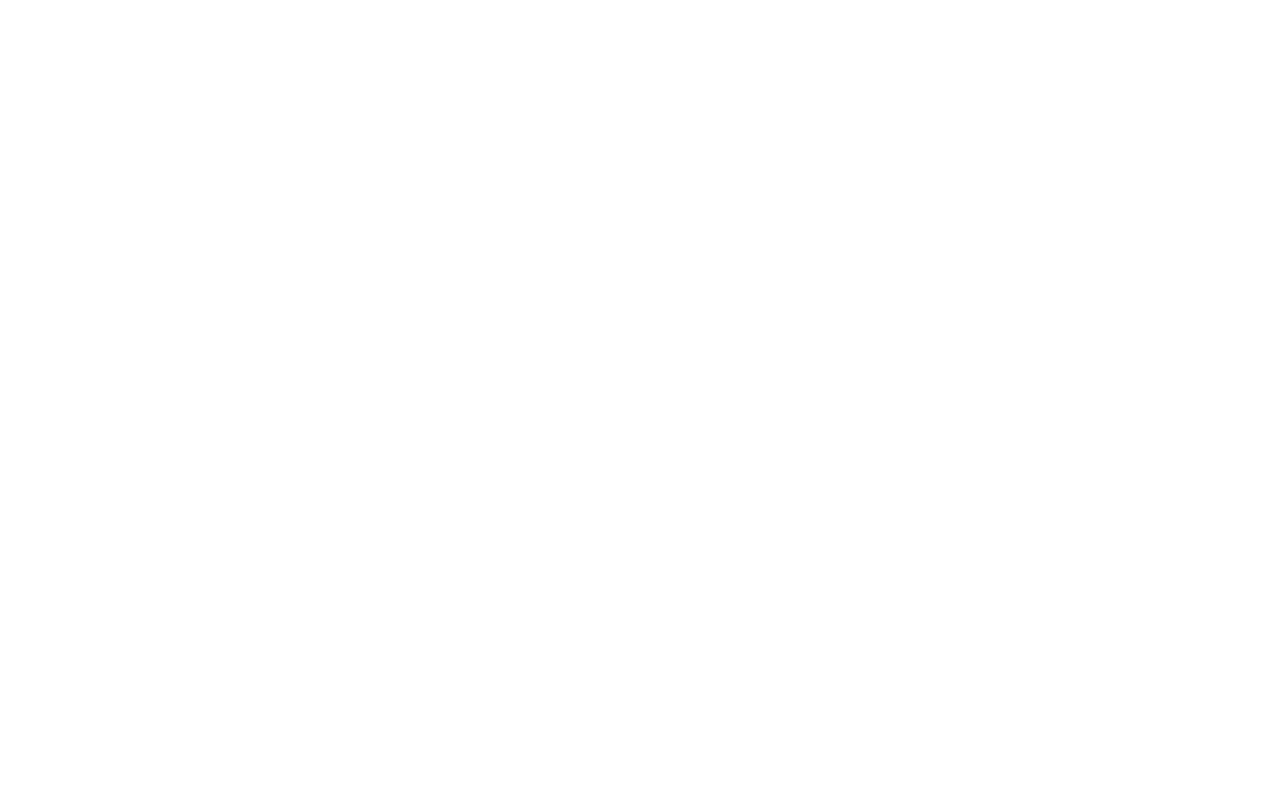
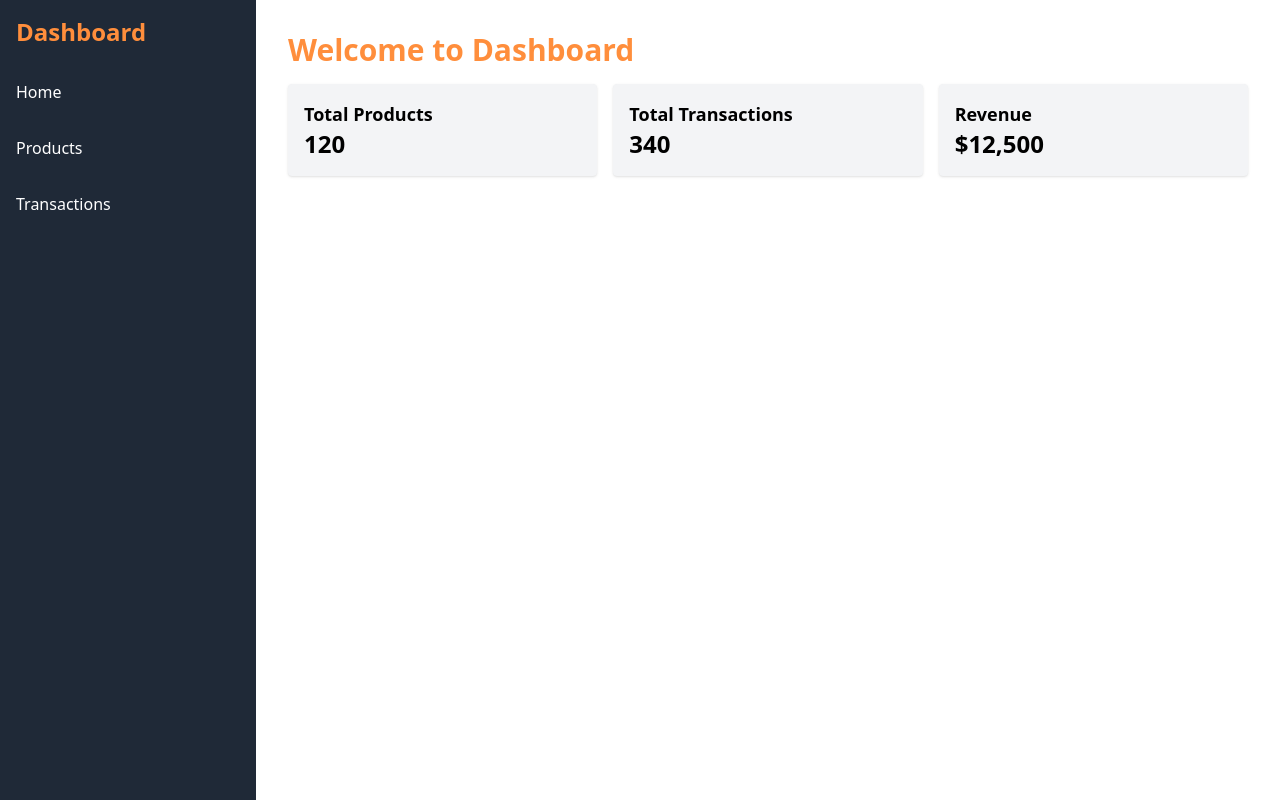
Before and after one commit to products-transactions-management/frontend, a React (Vite) app: page / in a window 1280 px wide. Before the commit this address had no page. Built offline with nearby package versions, Linux system fonts and the light colour scheme.

Commit message:
feat: create dashboard page

```diff
--- a/src/App.tsx
+++ b/src/App.tsx
@@ -1,15 +1,18 @@
+import Dashboard from './pages/Dashboard';
 import EditProductPage from './pages/EditProductPage';
 import ProductsPage from './pages/ProductsPage'
 import { BrowserRouter, Routes, Route } from "react-router-dom";
+import RootPage from './pages/RootPage';
 
 function App() {
   return (
     <BrowserRouter>
       <Routes>
-        {/* <Route path="/" element={<Dashboard />} /> */}
-        <Route path="/products" element={<ProductsPage />} />
-        <Route path="/products/edit/:id" element={<EditProductPage />} />
-        {/* <Route path="/transactions" element={<TransactionPage />} /> */}
+        <Route path="/" element={<RootPage />}>
+          <Route index element={<Dashboard />} />
+          <Route path="products" element={<ProductsPage />} />
+          <Route path="products/edit/:id" element={<EditProductPage />} />
+        </Route>
       </Routes>
     </BrowserRouter>
   )
--- a/src/components/Sidebar.tsx
+++ b/src/components/Sidebar.tsx
@@ -1,9 +1,38 @@
-const Sidebar = () => (
-    <div className="hidden md:flex flex-col w-64 bg-secondary text-white h-screen p-4">
-      <a href="/" className="mb-4">Dashboard</a>
-      <a href="/products" className="mb-4">Products</a>
-      <a href="/transactions" className="mb-4">Transactions</a>
+import React from "react";
+import { Link } from "react-router-dom";
+
+const Sidebar: React.FC = () => {
+  return (
+    <div className="w-64 h-screen bg-gray-800 text-white fixed">
+      <h1 className="text-2xl font-bold p-4 text-orange">Dashboard</h1>
+      <ul>
+        <li>
+          <Link
+            to="/"
+            className="block p-4 hover:bg-gray-700 transition"
+          >
+            Home
+          </Link>
+        </li>
+        <li>
+          <Link
+            to="/products"
+            className="block p-4 hover:bg-gray-700 transition"
+          >
+            Products
+          </Link>
+        </li>
+        <li>
+          <Link
+            to="/transactions"
+            className="block p-4 hover:bg-gray-700 transition"
+          >
+            Transactions
+          </Link>
+        </li>
+      </ul>
     </div>
   );
+};
 
 export default Sidebar;
--- /dev/null
+++ b/src/pages/Dashboard.tsx
@@ -0,0 +1,25 @@
+import React from "react";
+
+const Dashboard: React.FC = () => {
+  return (
+    <div>
+      <h1 className="text-3xl font-bold text-orange mb-4">Welcome to Dashboard</h1>
+      <div className="grid grid-cols-3 gap-4">
+        <div className="bg-gray-100 p-4 rounded shadow">
+          <h2 className="text-lg font-semibold">Total Products</h2>
+          <p className="text-2xl font-bold">120</p>
+        </div>
+        <div className="bg-gray-100 p-4 rounded shadow">
+          <h2 className="text-lg font-semibold">Total Transactions</h2>
+          <p className="text-2xl font-bold">340</p>
+        </div>
+        <div className="bg-gray-100 p-4 rounded shadow">
+          <h2 className="text-lg font-semibold">Revenue</h2>
+          <p className="text-2xl font-bold">$12,500</p>
+        </div>
+      </div>
+    </div>
+  );
+};
+
+export default Dashboard;
--- a/src/pages/ProductsPage.tsx
+++ b/src/pages/ProductsPage.tsx
@@ -59,6 +59,8 @@
   // Handle Delete
   const handleDelete = async (id: string) => {
     try {
+      const userConfirmed = confirm(`Apakah kamu yakin ingin menghapus product ini?`);
+      if (!userConfirmed) return;
       await api.delete(`/products/${id}`);
       fetchProducts();
     } catch (error) {
--- /dev/null
+++ b/src/pages/RootPage.tsx
@@ -0,0 +1,16 @@
+import React from "react";
+import { Outlet } from "react-router-dom";
+import Sidebar from "../components/Sidebar";
+
+const RootPage: React.FC = () => {
+  return (
+    <div className="flex">
+      <Sidebar />
+      <div className="ml-64 p-8 w-full">
+        <Outlet />
+      </div>
+    </div>
+  );
+};
+
+export default RootPage;
```
